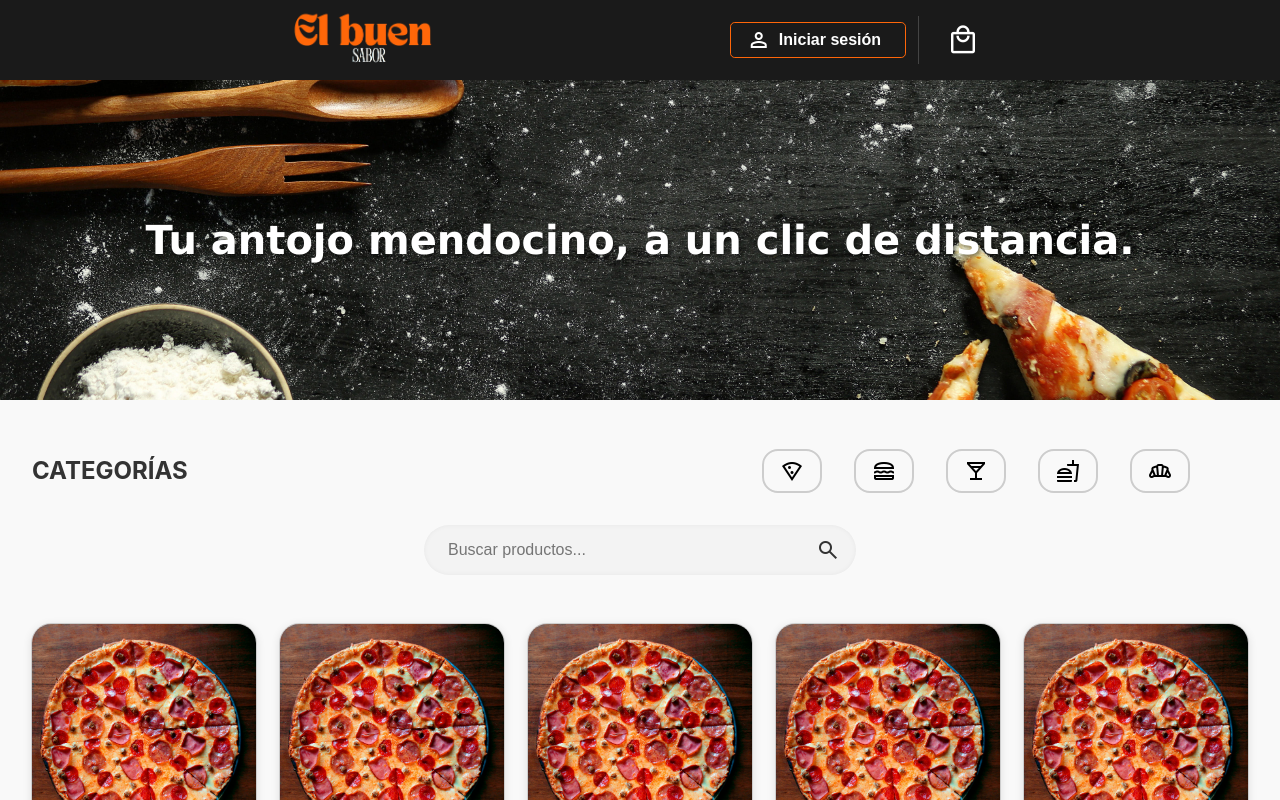
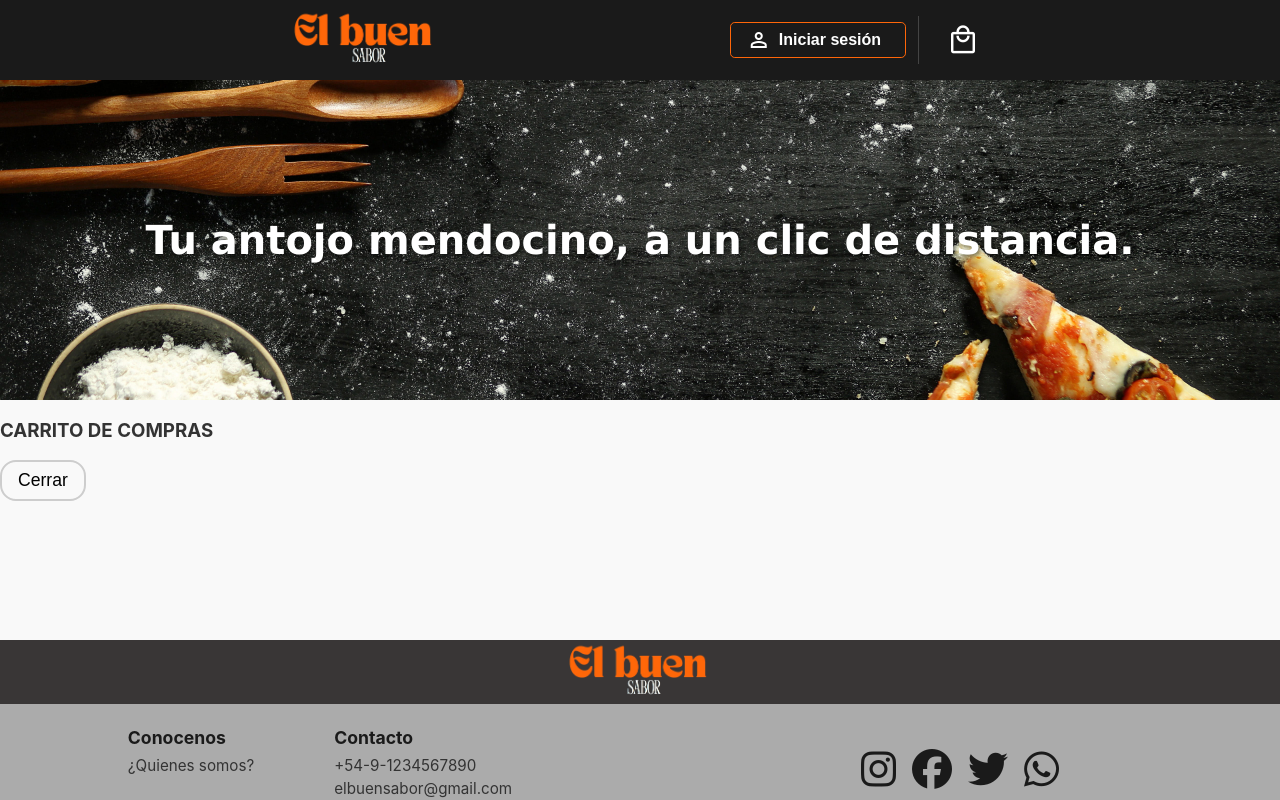
Before and after one commit to SantiagoVidela933/el-buen-sabor-frontend, a React (Vite) app: page / in a window 1280 px wide. Both pictures are taken after a click on the button "local_mall". Shown: the top 800 px of the page. Built offline with nearby package versions, Linux system fonts and the light colour scheme.

Commit message:
Funcionalidad abrir carrito desde navbar
falta maquetado de CartView y crear ProductCart

```diff
--- /dev/null
+++ b/src/components/Cart/CartView.tsx
@@ -0,0 +1,26 @@
+import styles from './CartView.module.css';
+
+interface CartViewProps {
+    onClose: ()=> void;
+}
+
+const CartView = ({onClose}: CartViewProps) => {
+  return (
+    <div className={styles.cartView_wrapper}>
+      <div className={styles.cartView_title}>
+        <h3>CARRITO DE COMPRAS</h3>
+      </div>
+      <div className={styles.cartView_cart}>
+        <div className={styles.cart_products}>
+            {/* productos añadidos */}
+        </div>
+        <div className={styles.cart_resumen}>
+
+        </div>
+      </div>
+      <button onClick={onClose}>Cerrar</button>
+    </div>
+  )
+}
+
+export default CartView
--- a/src/components/ui/Navbar/CarritoButton/CarritoButton.tsx
+++ /dev/null
@@ -1,13 +0,0 @@
-import styles from './CarritoButton.module.css';
-
-const CarritoButton = () => {
-  return (
-    <div className={styles.profile_carrito}>
-        <button>
-          <span className="material-symbols-outlined">local_mall</span>
-        </button>
-    </div>
-  )
-}
-
-export default CarritoButton
--- /dev/null
+++ b/src/components/ui/Navbar/CartButton/CartButton.tsx
@@ -0,0 +1,17 @@
+import styles from './CartButton.module.css';
+
+interface CarritoButtonProps {
+  onClick: () => void;
+}
+
+const CartButton = ({onClick}: CarritoButtonProps) => {
+  return (
+    <div className={styles.profile_carrito}>
+        <button onClick={onClick}>
+          <span className="material-symbols-outlined">local_mall</span>
+        </button>
+    </div>
+  )
+}
+
+export default CartButton
--- a/src/components/ui/Navbar/Navbar.tsx
+++ b/src/components/ui/Navbar/Navbar.tsx
@@ -1,8 +1,13 @@
 import { useState } from 'react';
 import styles from './Navbar.module.css';
-import CarritoButton from './CarritoButton/CarritoButton';
+import CartButton from './CartButton/CartButton';
 
-const Navbar = () => {
+
+interface NavbarProps {
+  onCartClick: ()=>void;
+}
+
+const Navbar = ({onCartClick}: NavbarProps) => {
   const isLoggedIn = false;
   const [optionUser, setOptionUser] = useState(false);
 
@@ -34,7 +39,7 @@ const Navbar = () => {
                 </div>
               )}
             <div className={styles.div_line_profile}></div>
-            <CarritoButton />
+            <CartButton onClick={onCartClick} />
           </div>
         ) : (
           // NO ESTA LOGUEADO
@@ -44,7 +49,7 @@ const Navbar = () => {
               <button onClick={handleOptionUser}>Iniciar sesión</button>
             </div>
             <div className={styles.div_line_profile}></div>
-            <CarritoButton />
+            <CartButton onClick={onCartClick} />
           </>
         )}
       </div>
--- a/src/layouts/ClientLayout/ClientLayout.tsx
+++ b/src/layouts/ClientLayout/ClientLayout.tsx
@@ -1,17 +1,26 @@
-import { ReactNode } from "react";
+import { ReactNode, useState } from "react";
 import Footer from "../../components/ui/Footer/Footer"
 import Navbar from "../../components/ui/Navbar/Navbar"
 import styles from "./ClientLayout.module.css";
+import CartView from "../../components/Cart/CartView";
+import PhotoLanding from "../../components/LandingPage/PhotoLanding/PhotoLanding";
 
 interface ClientLayoutProps {
   children: ReactNode;
 }
 
 const ClientLayout = ({children}: ClientLayoutProps) => {
+
+  const [showCart, setShowCart] = useState(false);
+
+
   return (
     <div className={styles.clientLayout_wrapper}>
-      <Navbar />
-      <main className={styles.clientLayout_main}>{children}</main>
+      <Navbar onCartClick={()=>setShowCart(true)}/>
+      <PhotoLanding/>
+      <main className={styles.clientLayout_main}>
+        {showCart ? <CartView onClose={()=>setShowCart(false)}/> : children}
+      </main>
       <Footer />
     </div>
   )
--- a/src/pages/LandingPage/LandingPage.tsx
+++ b/src/pages/LandingPage/LandingPage.tsx
@@ -1,11 +1,9 @@
 import styles from './LandingPage.module.css';
-import PhotoLanding from '../../components/LandingPage/PhotoLanding/PhotoLanding';
 import ProductSection from '../../components/Products/ProductSection/ProductSection';
 
 const LandingPage = () => {
   return (
     <div className={styles.landingPage_wrapper}>
-      <PhotoLanding />
       <ProductSection />
     </div>
   )
```
Also changed, not shown: src/components/Cart/CartView.module.css (added), src/components/ui/Navbar/CartButton/CartButton.module.css (renamed from src/components/ui/Navbar/CarritoButton/CarritoButton.module.css).
